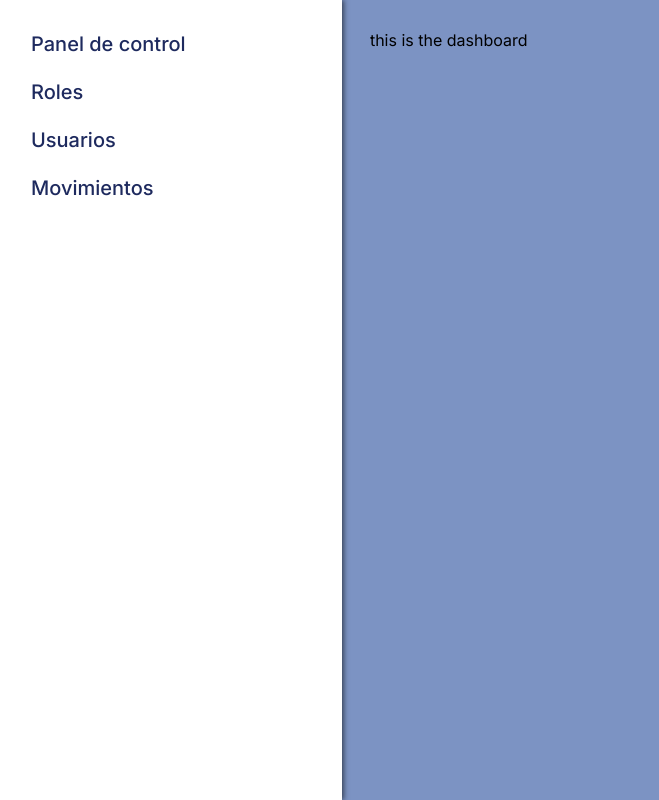
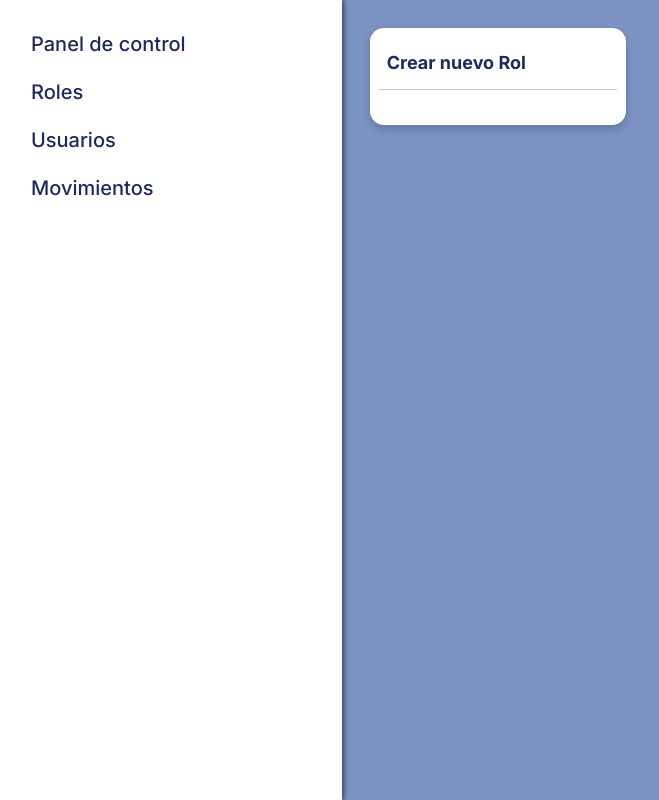
Before and after one commit to RaulBecerraB/TechShare-FrontEnd, a Next.js app: page /admin/dashboard in a window 1280 px wide. Shown: the whole page, without its empty margins (1-660 px from the left). Built offline with nearby package versions, Linux system fonts and the light colour scheme.

Commit message:
feat: add Modal component and corresponding styles
    - Created Modal.tsx in components directory to implement modal functionality
    - Added modal.css in styles directory for styling the modal component

```diff
--- a/src/app/admin/dashboard/page.tsx
+++ b/src/app/admin/dashboard/page.tsx
@@ -1,9 +1,10 @@
 import React from 'react'
+import Modal from '@/components/Modal/Modal'
 
 export default function dashboard() {
   return (
     <div>
-      this is the dashboard
+      <Modal />
     </div>
   )
 }
--- a/src/app/admin/roles/page.tsx
+++ b/src/app/admin/roles/page.tsx
@@ -22,11 +22,11 @@ export default function roles() {
       <CrudHeader
         title='Roles'
         buttonLabel='AÑADIR ROL'
-        buttonDisabled={true}
+        buttonDisabled={false}
         buttonFunction={() => alert('Adding role')}
-        onSearchChange={handleSearchChange} // Asegúrate de pasar esta función
+        onSearchChange={handleSearchChange}
       />
-      <CrudBody data={data} searchTerm={searchTerm} /> {/* Pasar el término de búsqueda */}
+      <CrudBody data={data} searchTerm={searchTerm} />
     </div>
   )
 }
--- /dev/null
+++ b/src/components/Modal/Modal.tsx
@@ -0,0 +1,25 @@
+import React from 'react'
+import '@/styles/containers.css'
+import '@/styles/modal.css'
+
+export default function Modal() {
+    return (
+        <div className='white-container w-64'>
+            <table className='modal'>
+                <thead>
+                    <tr className='text-lg'>
+                        <th>Crear nuevo Rol</th>
+                    </tr>
+                </thead>
+                <tbody>
+                    <tr>
+                        <td className=''>
+                            <input type='text' />
+                        </td>
+                    </tr>
+
+                </tbody>
+            </table>
+        </div>
+    )
+}
--- /dev/null
+++ b/src/styles/modal.css
@@ -0,0 +1,40 @@
+.modal {
+    width: 100%;
+    border-collapse: collapse;
+}
+
+.modal th, .Modal td {
+    text-align: left;
+    padding: 12px 8px;
+    border-bottom: 1px solid #ccc;
+    color: #1E2A5E;
+}
+
+.modal th {
+    font-weight: bold;
+    color: #1E2A5E;
+}
+
+.modal td:last-child {
+    text-align: right;
+}
+
+.modal tbody tr {
+    transition: background-color 0.2s ease-in-out;
+}
+
+.modal tbody tr:hover {
+    background-color: #f2f2f2;
+}
+
+.action-button {
+    background: none;
+    border: none;
+    cursor: pointer;
+    color: #55679C;
+    margin-right: 8px;
+}
+
+.action-button:hover {
+    color: #63778c; /* Color al hacer hover */
+}
```
